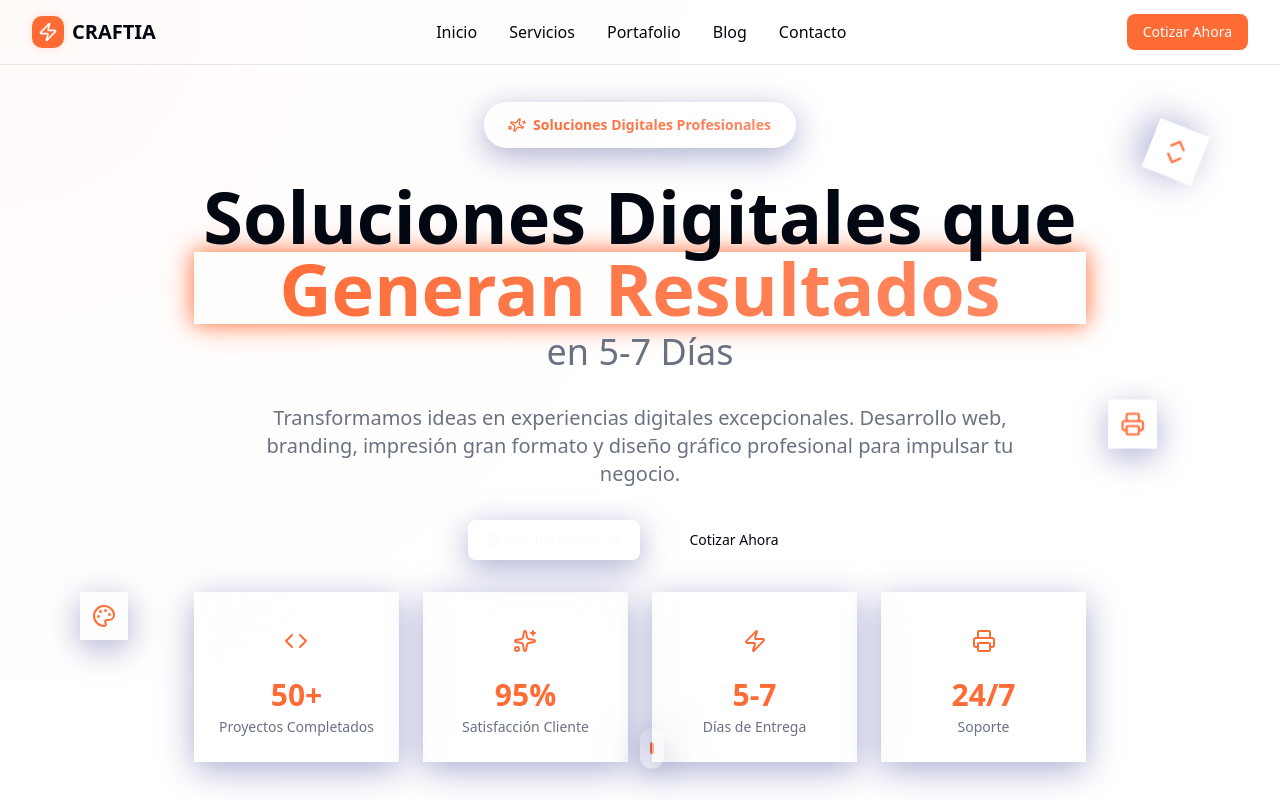
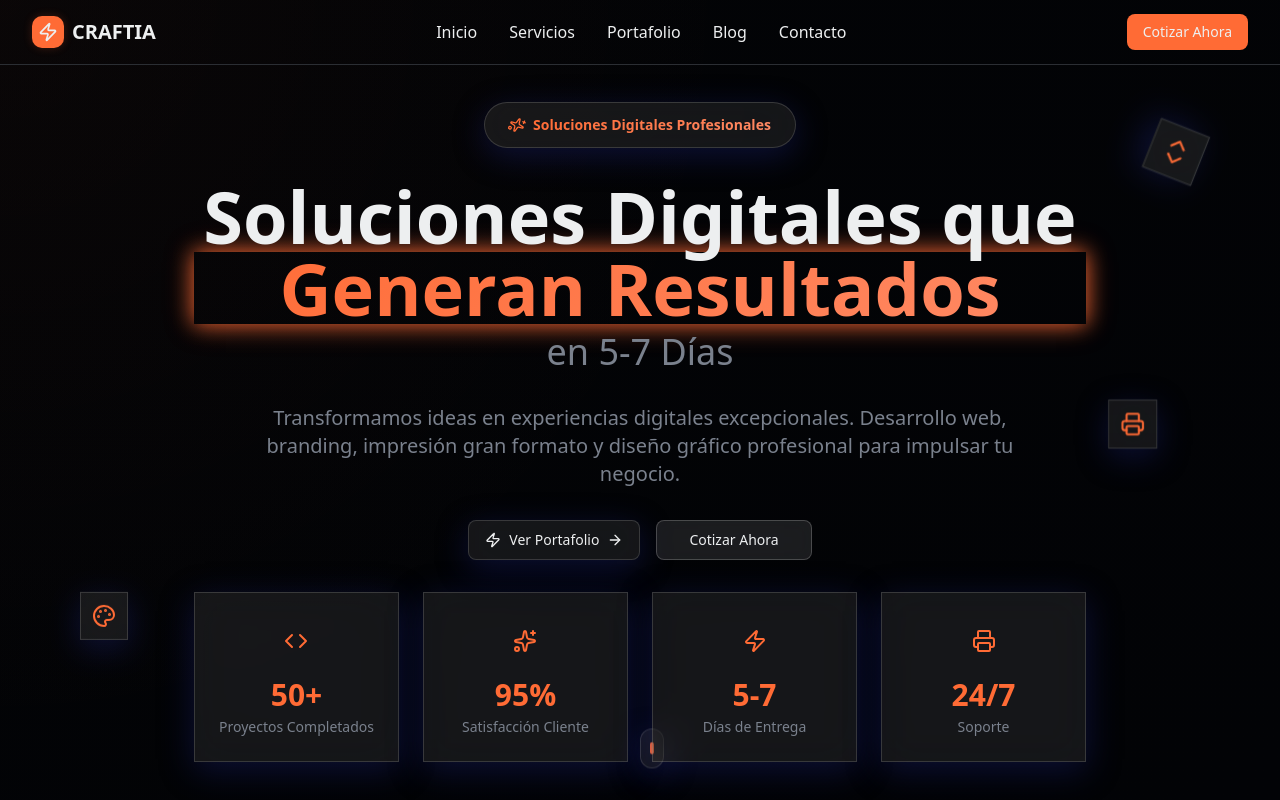
Before and after one commit to asepulvedadev/Craftapp, a Next.js app: page / in a window 1280 px wide. Shown: the top 800 px of the page. Built offline with nearby package versions, Linux system fonts and the light colour scheme.

Commit message:
Enable dark mode for the entire application

```diff
--- a/app/layout.tsx
+++ b/app/layout.tsx
@@ -32,7 +32,7 @@ export default function RootLayout({
   children: React.ReactNode;
 }>) {
   return (
-    <html lang="es">
+    <html lang="es" className="dark">
       <body
         className={`${geistSans.variable} ${geistMono.variable} antialiased`}
       >
```
